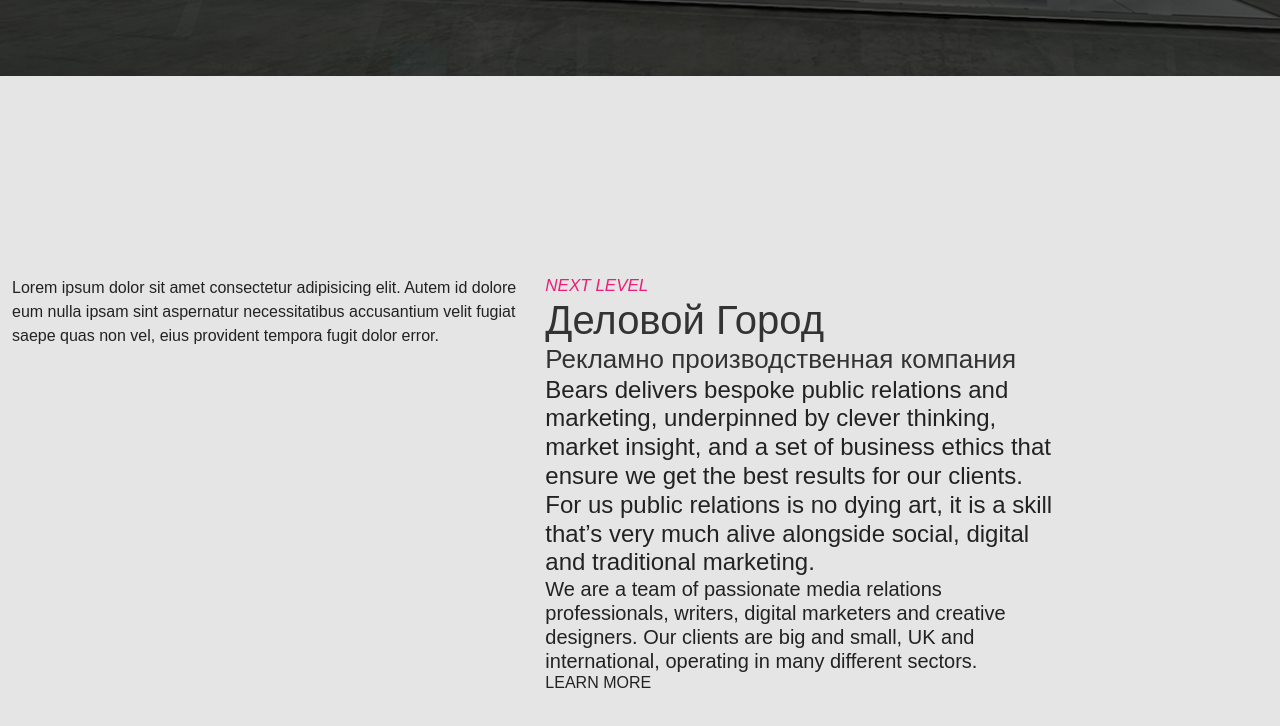
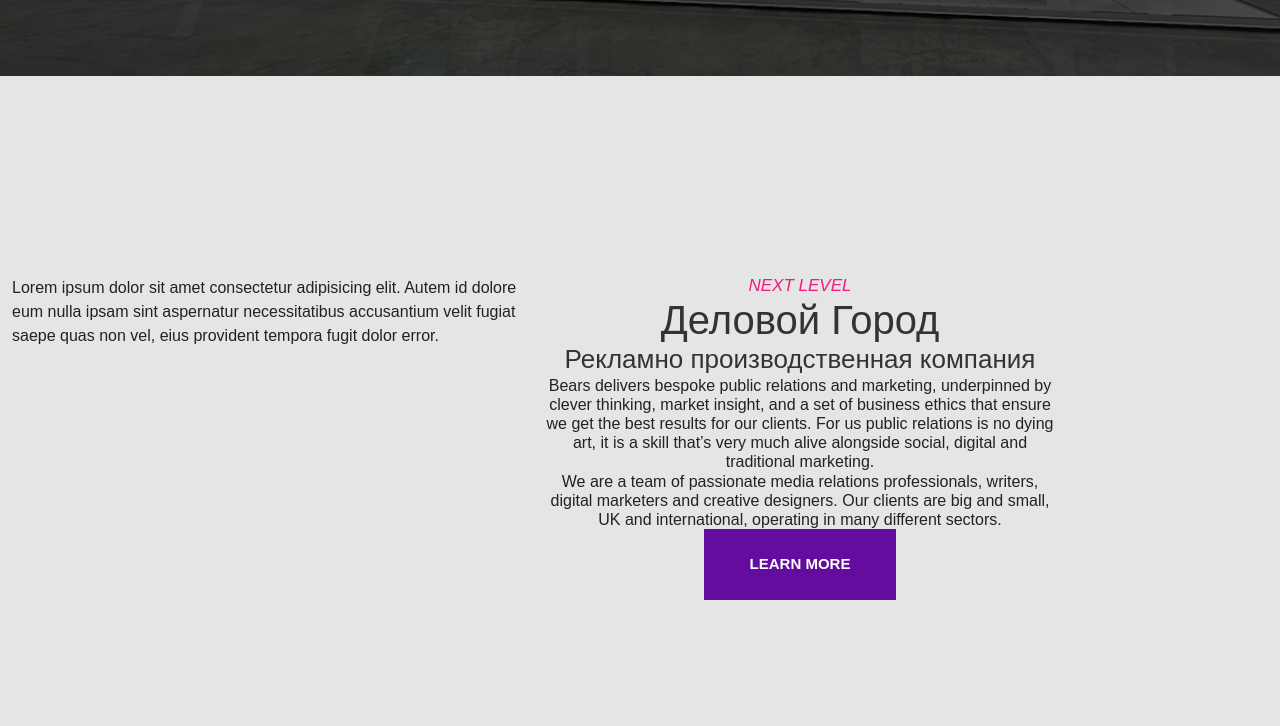
Before and after one commit to 7Davronbek/app-nextlevel-client, a React (Create React App) app: page / in a window 1280 px wide. Shown: the part 737-1463 px from the top of the page. Built offline with nearby package versions, Linux system fonts and the light colour scheme; a web font is replaced by a local one.

Commit message:
nextlevel-app

```diff
--- a/src/components/AboutUs.jsx
+++ b/src/components/AboutUs.jsx
@@ -9,13 +9,13 @@ const AboutUs = () => {
                     <div className="col-lg-5">
                         Lorem ipsum dolor sit amet consectetur adipisicing elit. Autem id dolore eum nulla ipsam sint aspernatur necessitatibus accusantium velit fugiat saepe quas non vel, eius provident tempora fugit dolor error.
                     </div>
-                    <div className="col-lg-5">
+                    <div className="col-lg-5 text-center">
                         <h1>Next level</h1>
                         <h2>Деловой Город </h2>
                         <h3>Рекламно производственная компания</h3>
                         <h4>Bears delivers bespoke public relations and marketing, underpinned by clever thinking, market insight, and a set of business ethics that ensure we get the best results for our clients. For us public relations is no dying art, it is a skill that’s very much alive alongside social, digital and traditional marketing.</h4>
                         <h5>We are a team of passionate media relations professionals, writers, digital marketers and creative designers. Our clients are big and small, UK and international, operating in many different sectors.</h5>
-                        <h6>LEARN MORE</h6>
+                        <button className='btn  myBtn'>LEARN MORE</button>
                     </div>
                 </div>
             </div>
--- a/src/components/Header.jsx
+++ b/src/components/Header.jsx
@@ -11,7 +11,7 @@ const Header = () => {
                             <h1>Рекламно производственная компания </h1>
                             <h2>Looking for an Agency?</h2>
                             <h3>Explore the world’s leading local and global agencies to find the one that suits your needs.</h3>
-                            <button className="btn">Подробнее</button>
+                            <button className="btn myBtn">Подробнее</button>
 
                     </div>
                 </div>
--- a/src/styles/main.scss
+++ b/src/styles/main.scss
@@ -82,6 +82,16 @@ html {
 
         .container {
             max-width: 1440px;
+        }
+
+        .myBtn {
+            font-weight: 600;
+            border-radius: 0;
+            box-shadow: none;
+            font-size: 18px;
+            color: #fff;
+            background-color: $blue;
+            padding: 23px 45px;
         }
 
         .navBar {
@@ -265,14 +275,7 @@ html {
             }
 
             .btn {
-                font-size: 18px;
-                color: #fff;
-                background-color: $blue;
                 margin-bottom: 160px;
-                padding: 23px 45px;
-                font-weight: 600;
-                border-radius: 0;
-                box-shadow: none;
             }
         }
 
@@ -297,6 +300,16 @@ html {
                 color: #333;
                 font-size: 26px;
             }
+
+            h4,
+            h5 {
+                font-size: 16px;
+                font-weight: 400;
+            }
+
+            .btn {
+                font-size: 15px;
+            }
         }
     }
 }
```
